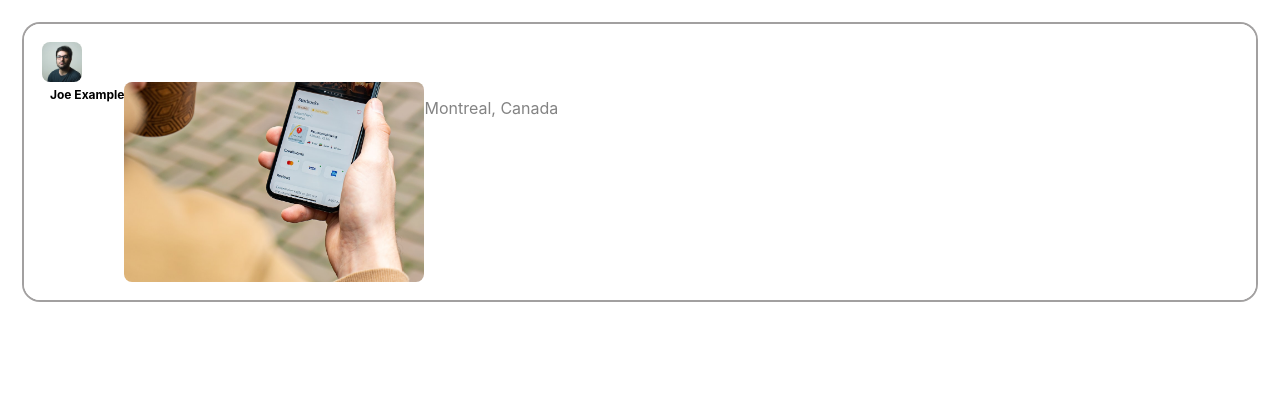
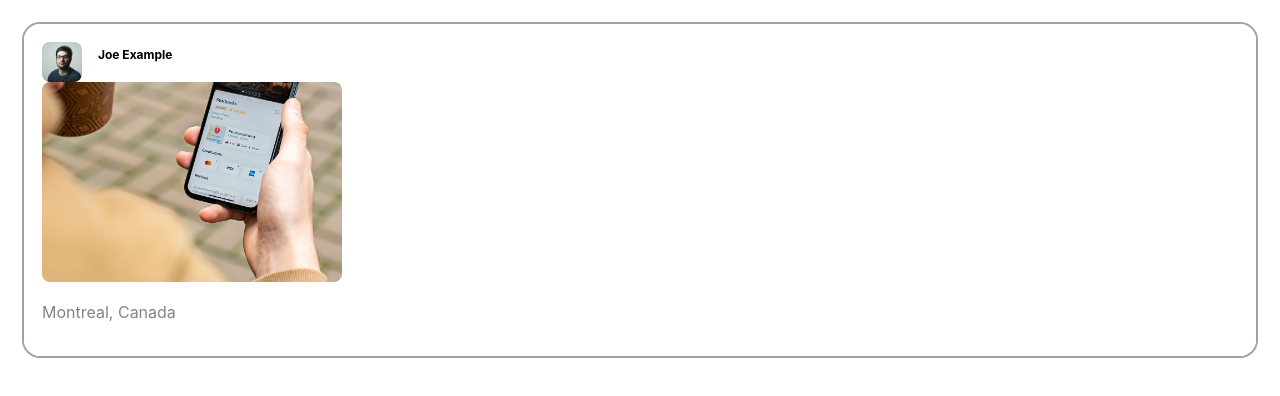
Before and after one commit to THymers/PhotoLabs, a React (Create React App) app in the folder frontend/: page / in a window 1280 px wide. Shown: the top 396 px of the page. Built offline with nearby package versions, Linux system fonts and the light colour scheme; the HTML template or start-up script is replaced by a standard one.

Commit message:
fix: apply ai formatting for jsx

```diff
--- a/frontend/src/components/PhotoListItem.jsx
+++ b/frontend/src/components/PhotoListItem.jsx
@@ -4,13 +4,14 @@ import "../styles/PhotoListItem.scss";
 const PhotoListItem = ({ photo }) => {
   return (
     <div className="photo-list__item">
+      <div className="photo-list__user-details">
         <img
           src={photo.profile}
           alt={`${photo.username}'s profile`}
           className="photo-list__user-profile"
         />
-      <div className="photo-list__user-details">
         <h4 className="photo-list__user-info">{photo.username}</h4>
+      </div>
       <img
         src={photo.imageSource}
         alt={`Photo ${photo.id}`}
@@ -18,7 +19,6 @@ const PhotoListItem = ({ photo }) => {
       />
       <p className="photo-list__user-location">{`${photo.location.city}, ${photo.location.country}`}</p>
     </div>
-    </div>
   );
 };
 
```
Lines whose indentation alone changed are shown as unchanged.
